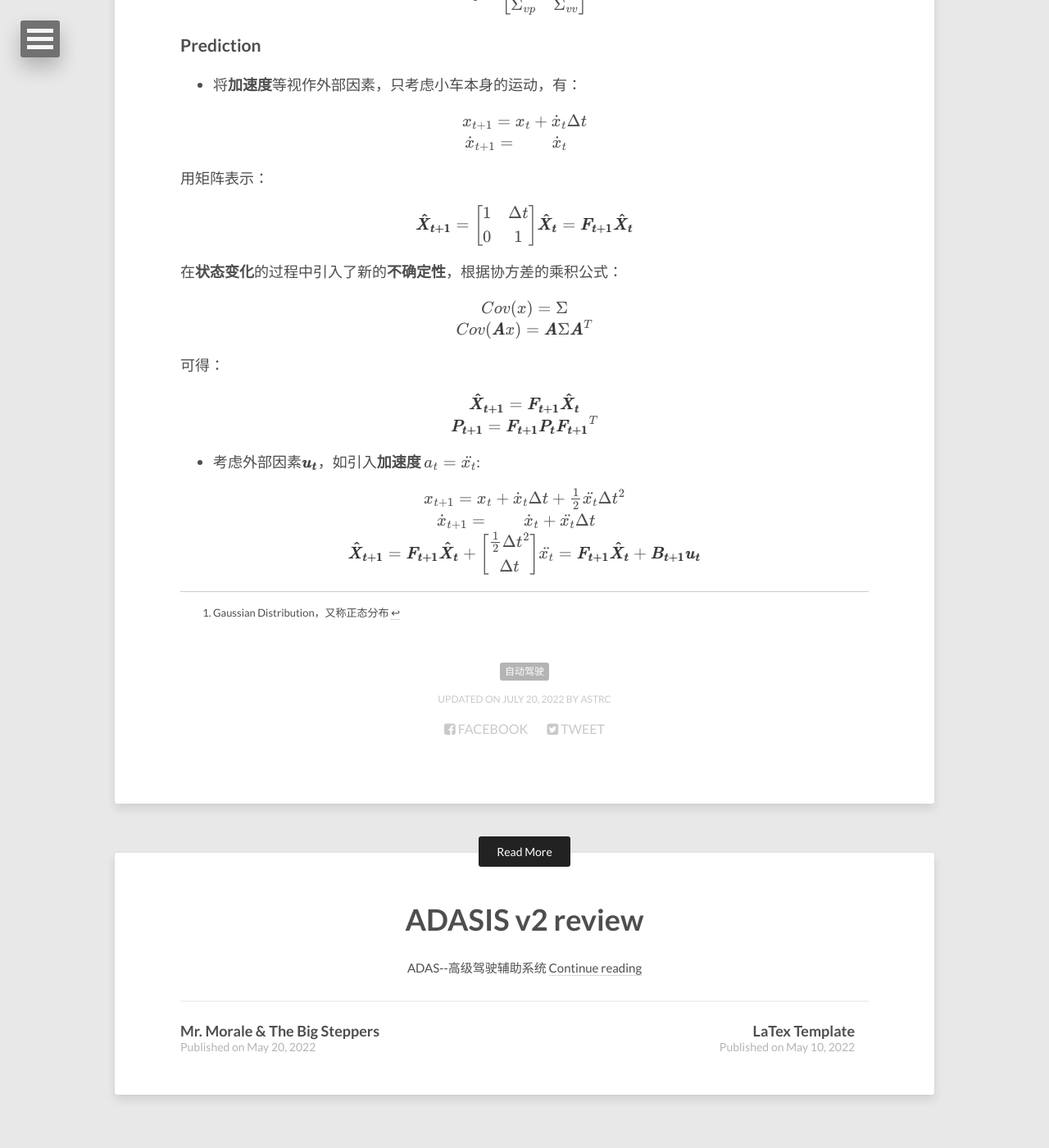
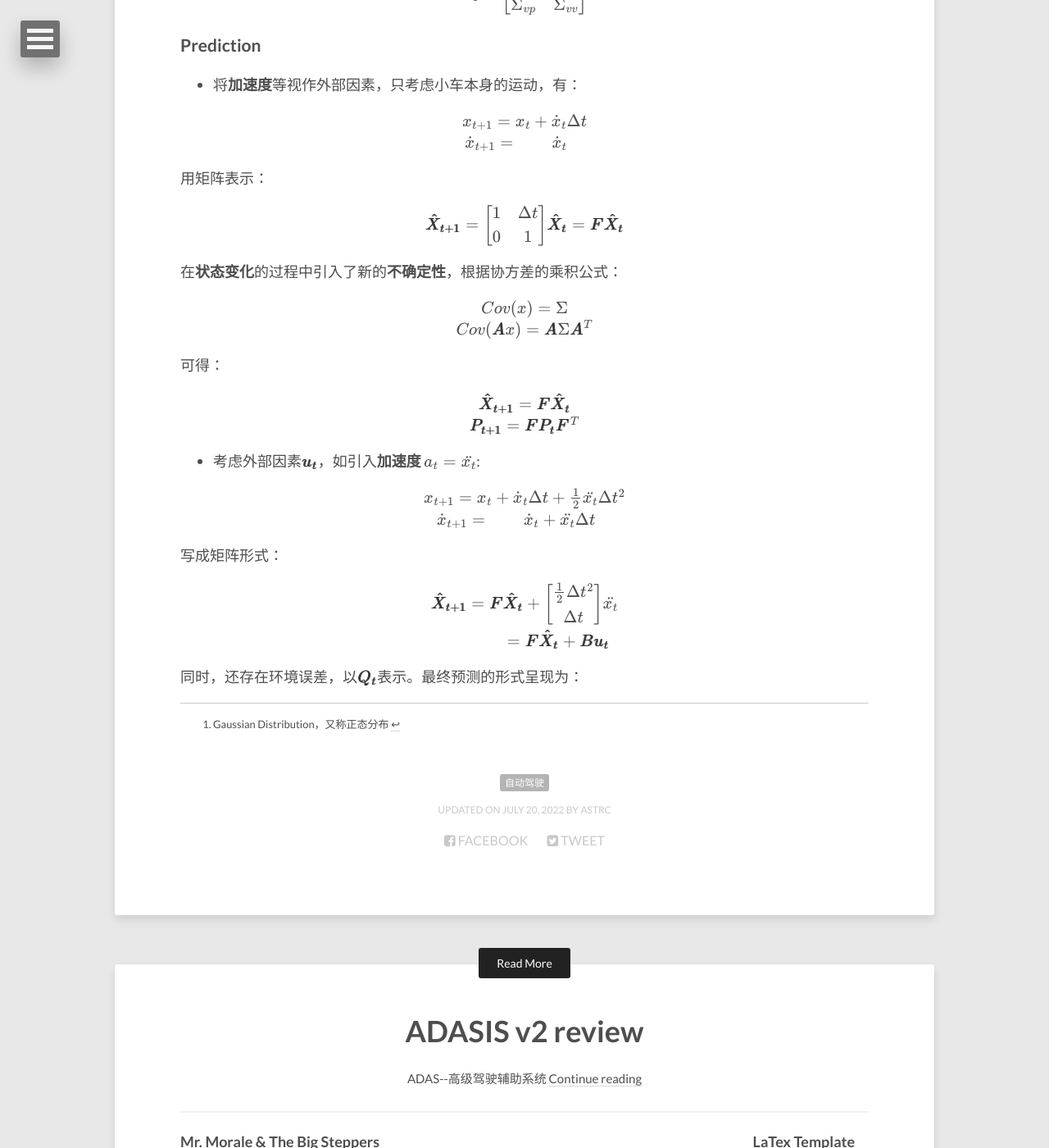
Before and after one commit to lucameng/lucameng.github.io, a Jekyll site: the page built from _posts/2022-07-20-Kalman-Filter.md, in a window 1280 px wide and 1400 px high, scrolled down 3272 px. Shown: the whole window at 82% size. Built offline with Jekyll 4.4.1, drawn with Linux system fonts in a browser that asks for light colours; formulas are drawn with MathJax 3.

Commit message:
update KF

```diff
--- a/_posts/2022-07-20-Kalman-Filter.md
+++ b/_posts/2022-07-20-Kalman-Filter.md
@@ -184,7 +184,7 @@ $
 $
 \pmb{\hat{X}_{t+1}}=\begin{bmatrix} 1 &\Delta t\\
           0 & 1 \end{bmatrix} \pmb{\hat{X}_{t}}
-          =\pmb{F_{t+1}} \pmb{\hat{X}_{t}}
+          =\pmb{F} \pmb{\hat{X}_{t}}
 $
 </center>
 
@@ -206,13 +206,13 @@ $
 
 <center>
 $
-\pmb{\hat{X}_{t+1}} = \pmb{F_{t+1}} \pmb{\hat{X}_{t}}
+\pmb{\hat{X}_{t+1}} = \pmb{F} \pmb{\hat{X}_{t}}
 $
 </center>
 
 <center>
 $
-\pmb{P_{t+1}} = \pmb{F_{t+1}} \pmb{P_{t}}\pmb{F_{t+1}}^T
+\pmb{P_{t+1}} = \pmb{F} \pmb{P_{t}}\pmb{F}^T
 $
 </center>
 
@@ -230,12 +230,28 @@ $
 $
 </center>
 
+写成矩阵形式：
+
 <center>
 $
-\pmb{\hat{X}_{t+1}} = \pmb{F_{t+1}} \pmb{\hat{X}_{t}} + \begin{bmatrix} \frac{1}{2} \Delta t^2\\
-          \Delta t \end{bmatrix} \ddot{x_t} = \pmb{F_{t+1}} \pmb{\hat{X}_{t}} + \pmb{B_{t+1}}\pmb{u_t}
+\pmb{\hat{X}_{t+1}} = \pmb{F} \pmb{\hat{X}_{t}} + \begin{bmatrix} \frac{1}{2} \Delta t^2\\
+          \Delta t \end{bmatrix} \ddot{x_t}
 $
 </center>
+
+<center>
+$
+\qquad \qquad = \pmb{F} \pmb{\hat{X}_{t}} + \pmb{B}\pmb{u_t}
+$
+</center>
+
+同时，还存在环境误差，以$$ \pmb{Q_t} $$表示。最终预测的形式呈现为：
+
+
+
+
+
+
 
 ---
 [^1]: Gaussian Distribution，又称正态分布
```
